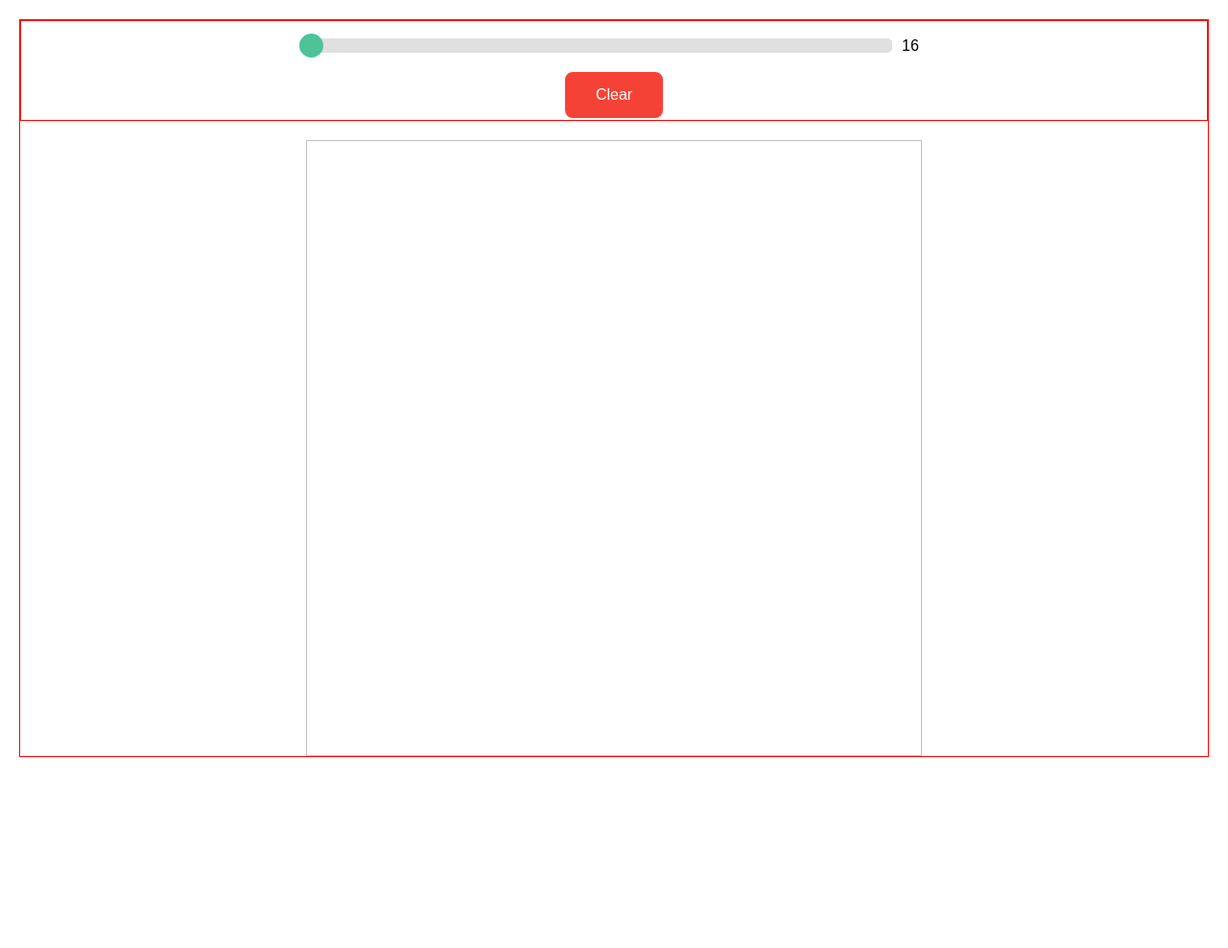
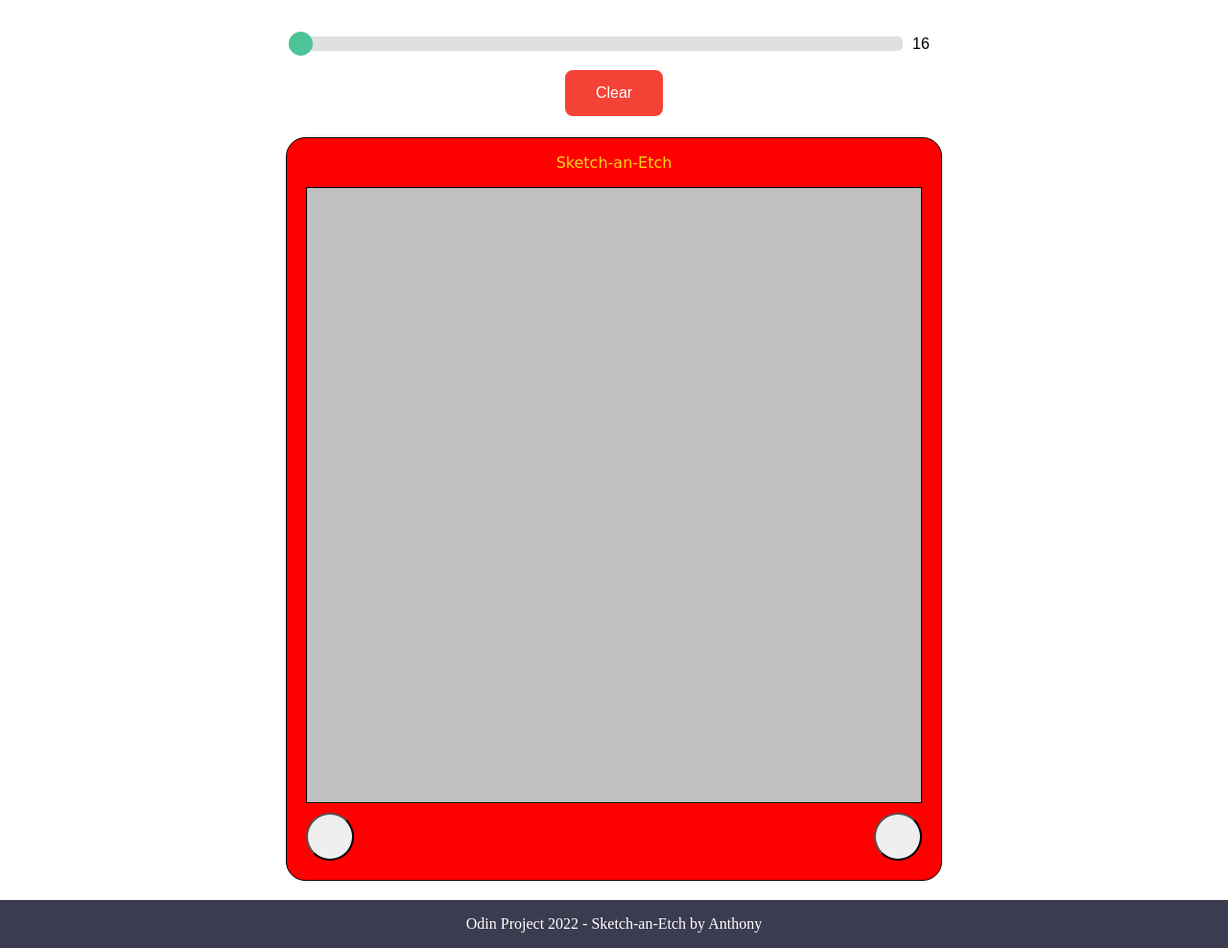
Before and after one commit to Kungfoosian/odin-etchasketch, a plain HTML site: page index.html in a window 1280 px wide. Shown: the whole page at 96% size. Before the commit the page ends 809 px from the top, so only its background shows below. Drawn offline with Linux system fonts and the light colour scheme.

Commit message:
finish styling

```diff
--- a/index.html
+++ b/index.html
@@ -4,7 +4,7 @@
     <meta charset="UTF-8">
     <meta http-equiv="X-UA-Compatible" content="IE=edge">
     <meta name="viewport" content="width=device-width, initial-scale=1.0">
-    <title>Odin - Etch-a-Sketch</title>
+    <title>Odin - Sketch-an-Etch</title>
     <script src="./scripts/etchasketch.js" defer></script>
     <link rel="stylesheet" href="style.css">
 </head>
@@ -21,11 +21,20 @@
             </div>
         </div>
 
-        <div class="etch-container"></div>
+        <div class='etch-shell-container'>
+            <p class='etch-title'>Sketch-an-Etch</p>
+            <div class="etch-container"></div>
+            <div class='etch-btn-container'>
+                <button class='dummy-btn'></button>
+                <button class='dummy-btn'></button>
+            </div>
+        </div>
 
 
     </div>
 
-
+    <footer>
+        <p>Odin Project 2022 - Sketch-an-Etch by Anthony</p>
+    </footer>
 </body>
 </html>
--- a/style.css
+++ b/style.css
@@ -3,19 +3,20 @@
 }
 
 body {
-    margin: 20px;
+    margin: 20px 0;
 }
 
-.everything-container, .adjustment-container {
+/* .everything-container, .adjustment-container {
     border: 1px solid red;
-}
+} */
 
 
 .etch-container{
-    border: 1px solid silver;
+    border: .5px solid black ;
 }
 
-.everything-container, .adjustment-container, .slidecontainer, .etch-container, .etch-row {
+.everything-container, .adjustment-container, .slidecontainer, .etch-container
+, .etch-row, .etch-btn-container {
     display:flex;
 }
 
@@ -96,7 +97,18 @@
     font-family: arial;
 }
 
+.etch-shell-container {
+    border: 1px solid black;
+    background-color: red;
+    padding: 0 20px 20px;
+    border-radius: 20px;
+}
 
+.etch-title {
+    font-family: 'brush script mt', cursive;
+    text-align: center;
+    color: #f5d418;
+}
 .etch-container {
     flex-direction: column;
     /* width:544px;
@@ -109,8 +121,31 @@
 
 .etch-square {
     flex:1;
+    background-color: silver;
+}
+
+.etch-btn-container {
+    justify-content: space-between;
+    margin-top: 10px;
+}
+
+.dummy-btn {
+    width: 50px;
+    height:50px;
+    border-radius: 50%;;
 }
 
 .black {
     background-color: black;
 }
+
+footer {
+    position: absolute;
+    color:white;
+    width: 100%;
+    text-align: center;
+    justify-content: center;
+    align-items: center;
+    background-color: rgba(33, 33, 56, 0.877);
+    margin-top: 20px;
+}
```
